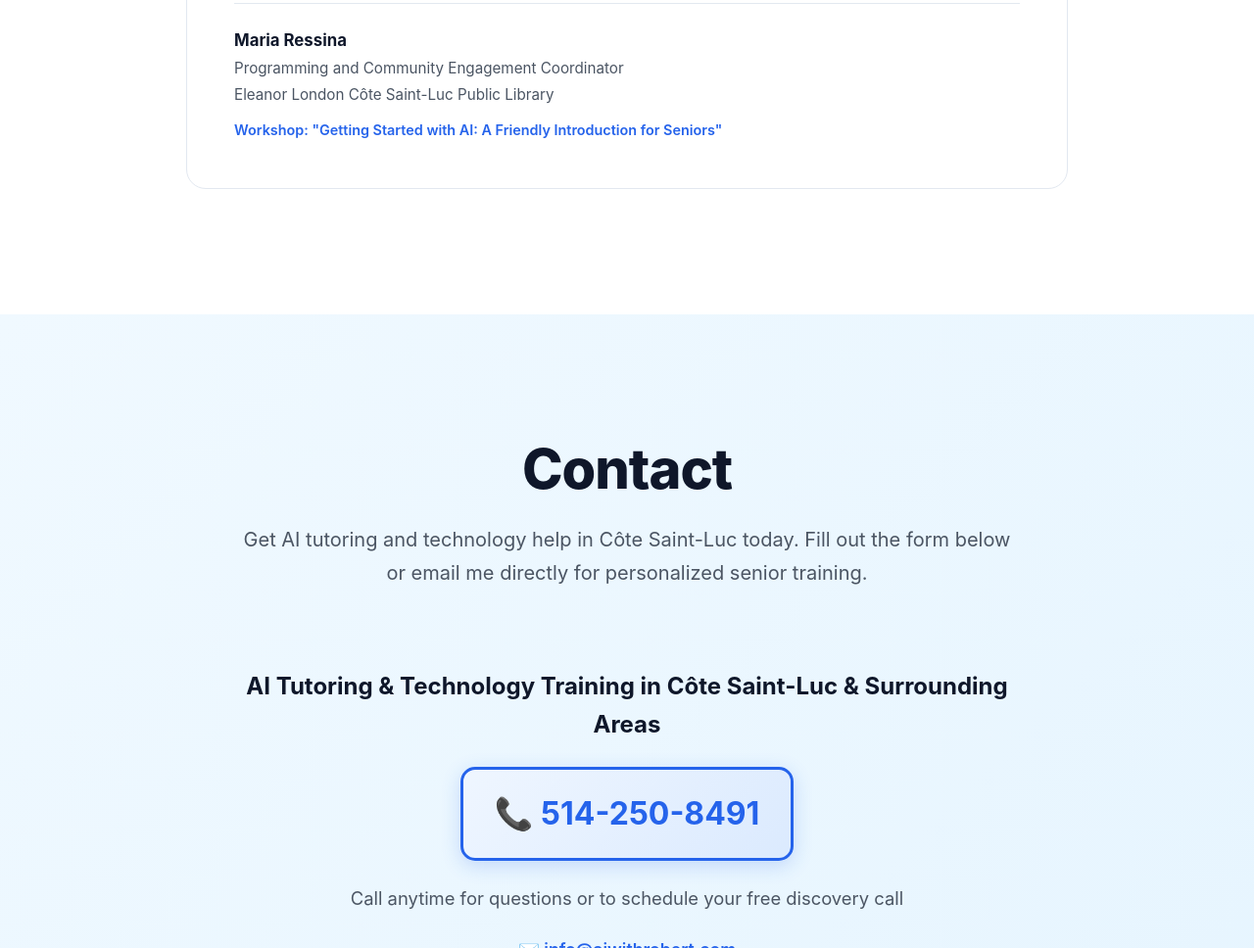
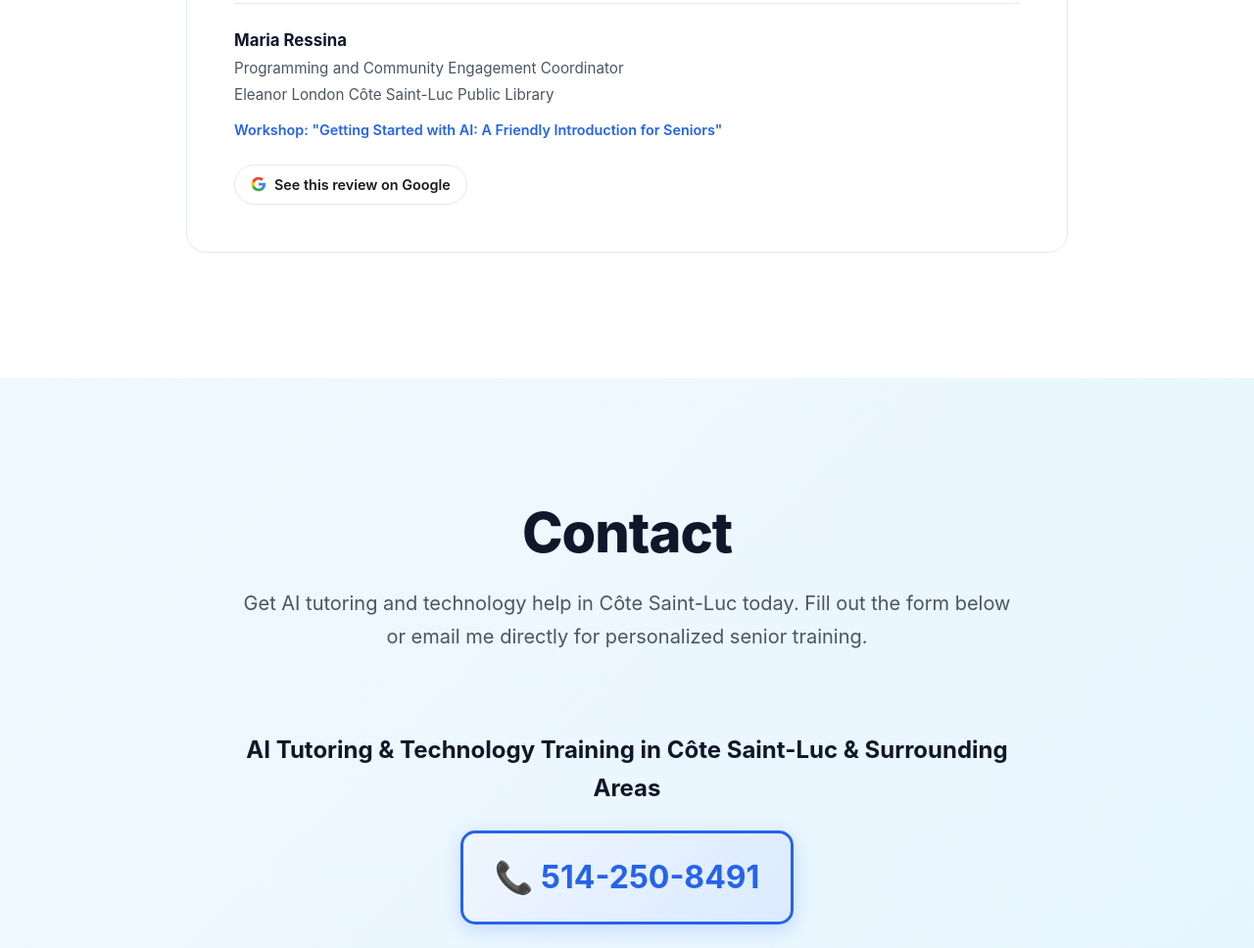
Before and after one commit to imetrobert/aiwithrobert, a plain HTML site: page index.html in a window 1280 px wide. Shown: the part 7480-8448 px from the top of the page at 98% size. Drawn offline with Linux system fonts and the light colour scheme.

Commit message:
Add files via upload

```diff
--- a/index.html
+++ b/index.html
@@ -321,6 +321,17 @@
                     <span class="testimonial-org" data-i18n="testimonial1-org">Eleanor London Côte Saint-Luc Public Library</span>
                     <span class="testimonial-context" data-i18n="testimonial1-context">Workshop: "Getting Started with AI: A Friendly Introduction for Seniors"</span>
                 </figcaption>
+                <a class="testimonial-gbp-link"
+                   href="https://maps.app.goo.gl/jvr3enQQw4oqWzR59"
+                   target="_blank" rel="noopener noreferrer">
+                    <svg viewBox="0 0 24 24" width="16" height="16" aria-hidden="true" focusable="false">
+                        <path fill="#4285F4" d="M22.56 12.25c0-.78-.07-1.53-.2-2.25H12v4.26h5.92a5.06 5.06 0 0 1-2.2 3.32v2.77h3.57c2.08-1.92 3.28-4.74 3.28-8.1z"/>
+                        <path fill="#34A853" d="M12 23c2.97 0 5.46-.98 7.28-2.66l-3.57-2.77c-.99.66-2.26 1.06-3.71 1.06-2.86 0-5.29-1.93-6.16-4.53H2.18v2.85A11 11 0 0 0 12 23z"/>
+                        <path fill="#FBBC05" d="M5.84 14.1a6.6 6.6 0 0 1 0-4.2V7.05H2.18a11 11 0 0 0 0 9.9l3.66-2.85z"/>
+                        <path fill="#EA4335" d="M12 5.38c1.62 0 3.06.56 4.21 1.64l3.15-3.15C17.45 2.09 14.97 1 12 1a11 11 0 0 0-9.82 6.05l3.66 2.85C6.71 7.31 9.14 5.38 12 5.38z"/>
+                    </svg>
+                    <span data-i18n="testimonial1-gbp-link">See this review on Google</span>
+                </a>
             </figure>
         </div>
     </section>
```
